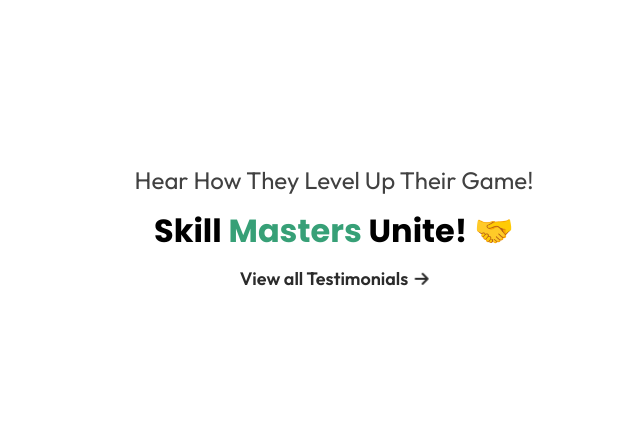
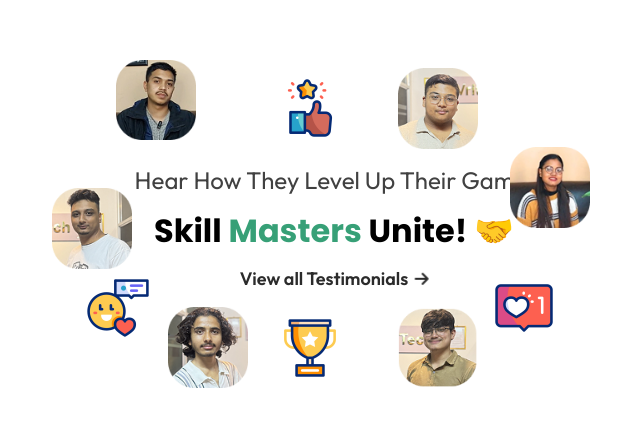
Before and after one commit to Basanta-khatri-0311/Frontend-Intern-task, a React (Vite) app: page / in a window 1280 px wide. Shown: the part 172-598 px from the top of the page, without its empty margins (306-946 px from the left). Built offline with nearby package versions, Linux system fonts and the light colour scheme.

Commit message:
cxreated animation inckuding the images

```diff
--- /dev/null
+++ b/src/components/Task1/CenteredAssets.jsx
@@ -0,0 +1,115 @@
+import React, { useState } from "react";
+import person1 from "../../assets/Task1/image20.png";
+import happy from "../../assets/Task1/happy.gif";
+import person2 from "../../assets/Task1/image-1.png";
+import person3 from "../../assets/Task1/image.png";
+import person4 from "../../assets/Task1/image21.png";
+import testimonial from "../../assets/Task1/testimonial.png";
+import likegif from "../../assets/Task1/like.gif";
+import likesgif from "../../assets/Task1/likes.gif";
+import trophygif from "../../assets/Task1/trophy.gif";
+import video from "../../assets/Task1/video.png";
+
+const CenteredAssets = () => {
+  const [isHovered, setIsHovered] = useState(false);
+
+  const images = [
+    {
+      src: likegif,
+      alt: "like",
+      defaultPos: "top-[30%] left-[45%]",
+      hoverPos: "top-[20%] left-[45%]",
+      bounce: false,
+    },
+    {
+      src: person3,
+      alt: "person3",
+      defaultPos: "top-[30%] left-[55%]",
+      hoverPos: "top-[10%] left-[65%]",
+      bounce: true,
+    },
+    {
+      src: person4,
+      alt: "person4",
+      defaultPos: "bottom-[50%] right-[30%]",
+      hoverPos: "bottom-[50%] right-[15%]",
+      bounce: true,
+    },
+    {
+      src: likesgif,
+      alt: "likes",
+      defaultPos: "bottom-[35%] right-[32%]",
+      hoverPos: "bottom-[35%] right-[20%]",
+      bounce: false,
+    },
+    {
+      src: video,
+      alt: "video",
+      defaultPos: "bottom-[30%] left-[55%]",
+      hoverPos: "bottom-[15%] left-[65%]",
+      bounce: true,
+    },
+    {
+      src: trophygif,
+      alt: "trophy",
+      defaultPos: "bottom-[30%] left-[45%]",
+      hoverPos: "bottom-[15%] left-[45%]",
+      bounce: false,
+    },
+    {
+      src: person1,
+      alt: "person1",
+      defaultPos: "bottom-[30%] left-[37%]",
+      hoverPos: "bottom-[15%] left-[25%]",
+      bounce: true,
+    },
+    {
+      src: happy,
+      alt: "happy",
+      defaultPos: "bottom-[35%] left-[30%]",
+      hoverPos: "bottom-[45%] left-[20%]",
+      bounce: false,
+    },
+    {
+      src: testimonial,
+      alt: "testimonial",
+      defaultPos: "top-[29%] left-[33%]",
+      hoverPos: "top-[10%] left-[30%]",
+      bounce: true,
+    },
+    {
+      src: person2,
+      alt: "person2",
+      defaultPos: "top-[45%] left-[28%]",
+      hoverPos: "top-[25%] left-[15%]",
+      bounce: true,
+    },
+  ];
+
+  return (
+    <>
+      <div className="absolute inset-0 pointer-events-none z-0">
+        {images.map(({ src, alt, defaultPos, hoverPos, bounce }, index) => (
+          <img
+            key={index}
+            src={src}
+            alt={alt}
+            className={`absolute w-20 transition-all duration-500 ${
+              isHovered ? hoverPos : defaultPos
+            } ${isHovered && bounce ? "animate-bounce" : ""}`}
+          />
+        ))}
+      </div>
+
+      <div
+        onMouseEnter={() => setIsHovered(true)}
+        onMouseLeave={() => setIsHovered(false)}
+        className={`${
+          isHovered ? "cursor-pointer" : ""
+        } h-[80%] w-[90%] absolute top-1/2 left-1/2 transform -translate-x-1/2 -translate-y-1/2`}
+      />
+    </>
+  );
+};
+
+export default CenteredAssets;
--- a/src/pages/Task1.jsx
+++ b/src/pages/Task1.jsx
@@ -1,9 +1,10 @@
 import React from "react";
 import ButtonCompo from "../components/Task1/ButtonCompo";
-
+import CenteredAssets from "../components/Task1/CenteredAssets";
 
 const Task1 = () => {
   return (
+    <div className="relative w-full h-screen">
       <div className="absolute top-1/2 left-1/2 transform -translate-x-1/2 -translate-y-1/2">
         <div className="flex gap-5 flex-col justify-center items-center">
           <p className="font-[outfit] font-normal text-[24px] leading-[100%] tracking-normal text-[#414141]">
@@ -12,8 +13,10 @@ const Task1 = () => {
           <p className="font-[Poppins] font-bold text-[32px] leading-[120%] tracking-normal">
             Skill <span className="text-[#37a077] ">Masters</span> Unite! 🤝
           </p>
-        <ButtonCompo/>
+          <ButtonCompo />
         </div>
+      </div>
+      <CenteredAssets />
     </div>
   );
 };
```
Lines whose indentation alone changed are shown as unchanged.
